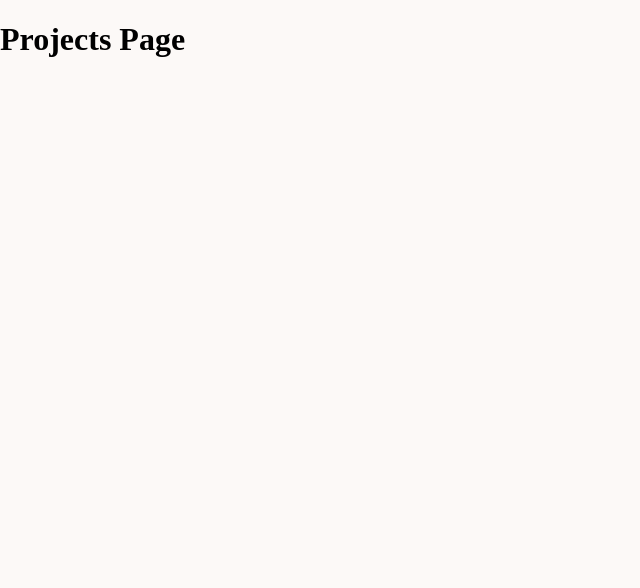
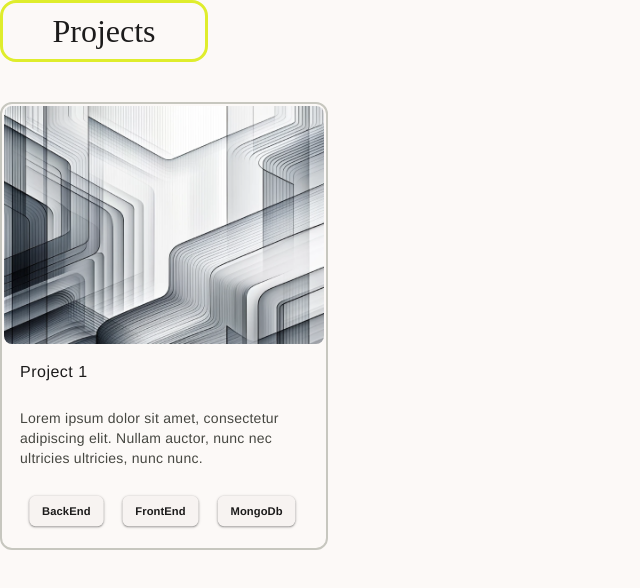
Before and after one commit to thiago186/portfoliov2, a React (Vite) app: page /projects in a window 1280 px wide. Shown: the top 588 px of the page, without its empty margins (0-640 px from the left). Built offline with nearby package versions, Linux system fonts and the light colour scheme.

Commit message:
🚧 projects page - project card

```diff
--- /dev/null
+++ b/src/components/ProjectCard/ProjectCard.css
@@ -0,0 +1,83 @@
+.project-card-container {
+    display: flex;
+    padding: 2px;
+    flex-direction: column;
+    height: 440px;
+    width: 320px;
+    align-items: flex-start;
+    border-radius: 12px;
+    border: 2px solid var(--M3-sys-light-outline-variant, #C7C7BF);
+    background: var(--M3-sys-light-background, #FCF9F7);
+
+}
+
+.project-card-image-container {
+    display: flex;
+    width: 100%;
+    height: 50%;
+    margin-top: 0;
+    border-radius: 12px;
+    border: 2px solid var(--M3-sys-light-outline-variant, #C7C7BF);
+    background: var(--M3-sys-light-background, #FCF9F7);
+}
+
+.project-card-image {
+    display: flex;
+    width: 100%;
+    height: 100%;
+    margin-top: 0px;
+    border-radius: 8px;
+    justify-content: center;
+    align-items: center;
+}
+
+.project-card-text-container {
+    display: flex;
+    padding: 16px;
+    flex-direction: column;
+    align-items: flex-start;
+    gap: 24px;
+    max-width: calc(100% - 32px);
+    max-height: 210px; /* Ajuste conforme necessário */
+    overflow-y: auto;
+}
+
+.project-card-title {
+    width: 328px;
+    color: var(--M3-sys-light-on-surface, #1C1B1B);
+    max-width: 100%;
+    /* M3/body/large */
+    font-family: Helvetica;
+    font-size: 16px;
+    font-style: normal;
+    font-weight: 400;
+    line-height: 24px;
+    /* 150% */
+    letter-spacing: 0.5px;
+    margin: 0;
+}
+
+.project-card-description {
+    align-self: stretch;
+    color: var(--M3-sys-light-on-surface-variant, #464741);
+
+    /* M3/body/medium */
+    font-family: Helvetica;
+    font-size: 14px;
+    font-style: normal;
+    font-weight: 400;
+    line-height: 20px;
+    /* 142.857% */
+    letter-spacing: 0.25px;
+}
+
+.project-card-tags-container {
+    display: flex;
+    padding-bottom: 8px;
+    max-width: calc(100% - 32px);
+    margin-bottom: 8px;
+}
+
+.project-card-container .experience-tag{
+    scale: 0.8;
+}
--- /dev/null
+++ b/src/components/ProjectCard/ProjectCard.jsx
@@ -0,0 +1,27 @@
+import React from "react";
+
+import ExperienceTag from "../ExperienceTag/ExperienceTag";
+
+import "./ProjectCard.css";
+
+function ProjectCard({ project }) {
+    return (
+        <div className="project-card-container">
+            <div clasName="project-card-image-container">
+                <img className="project-card-image" src={project.imageUrl} alt="project" />
+            </div>
+
+            <div className="project-card-text-container">
+                <h2 className="project-card-title">{project.title}</h2>
+                <div className="project-card-description">{project.description}</div>
+                <div className="project-card-tags-container">
+                    {project.tags.map((tag, index) => (
+                        <ExperienceTag key={index} tagName={tag}/>
+                    ))}
+                </div>
+            </div>
+        </div>
+    );
+}
+
+export default ProjectCard;
--- a/src/main.jsx
+++ b/src/main.jsx
@@ -5,7 +5,7 @@ import { BrowserRouter as Router, Routes, Route, Navigate } from 'react-router-d
 import App from './App';
 import Home from './pages/HomePage';
 import AboutMePage from './pages/AboutMePage';
-import Projects from './pages/Projects';
+import ProjectsPage from './pages/ProjectsPage';
 import ContactMe from './pages/AboutMePage';
 import NotFound from './pages/NotFound';
 
@@ -17,7 +17,7 @@ const Main = () => (
     <Routes>
       <Route path="/" element={<Navigate to="/home" replace />} />
       <Route path="/home" element={<Home />} />
-      <Route path="/projects" element={<Projects />} />
+      <Route path="/projects" element={<ProjectsPage />} />
       <Route path="/about-me" element={<AboutMePage />} />
       <Route path="/contact" element={<ContactMe />} />
       <Route path="*" element={<NotFound />} />
--- a/src/pages/Projects.jsx
+++ /dev/null
@@ -1,12 +0,0 @@
-// src/pages/Projects.jsx
-import React from 'react';
-
-const Projects = () => {
-  return (
-    <div>
-      <h1>Projects Page</h1>
-    </div>
-  );
-};
-
-export default Projects;
--- /dev/null
+++ b/src/pages/ProjectsPage.jsx
@@ -0,0 +1,29 @@
+// src/pages/Projects.jsx
+import React from 'react';
+
+import Title from '../components/Title/Title';
+import ProjectCard from '../components/ProjectCard/ProjectCard';
+
+import projectImg from '/images/project-placeholder.png';
+
+const ProjectsPage = () => {
+
+  let project1 = {
+    "title": "Project 1",
+    "description": "Lorem ipsum dolor sit amet, consectetur adipiscing elit. Nullam auctor, nunc nec ultricies ultricies, nunc nunc.",
+    "tags": ["BackEnd", "FrontEnd", "MongoDb"],
+    imageUrl: projectImg
+  }
+
+
+  return (
+    <div>
+      <Title content="Projects" className='projects-title-container' />
+      <div className='projects-grid-container'>
+        <ProjectCard project={project1}/>
+      </div>
+    </div>
+  );
+};
+
+export default ProjectsPage;
```
Also changed, not shown: public/images/project-placeholder.png (added), src/pages/ProjectsPage.css (added).
